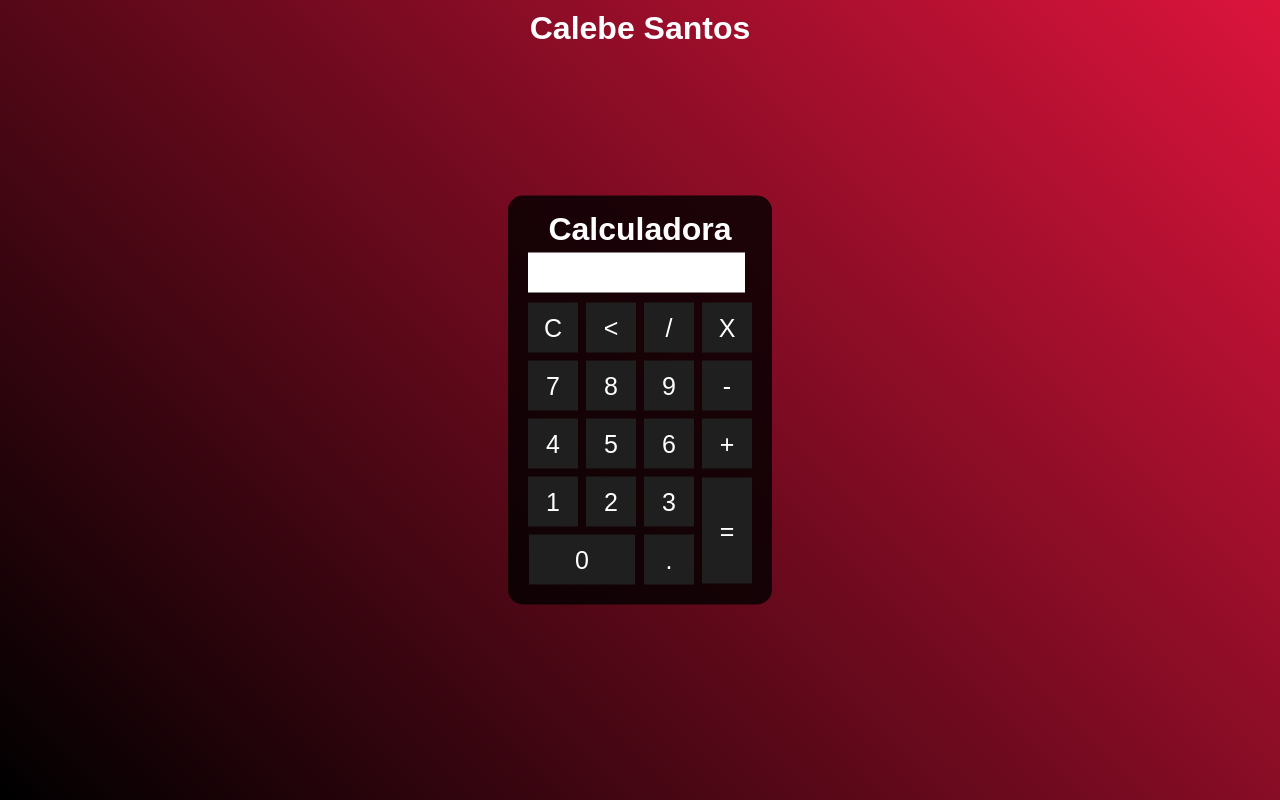
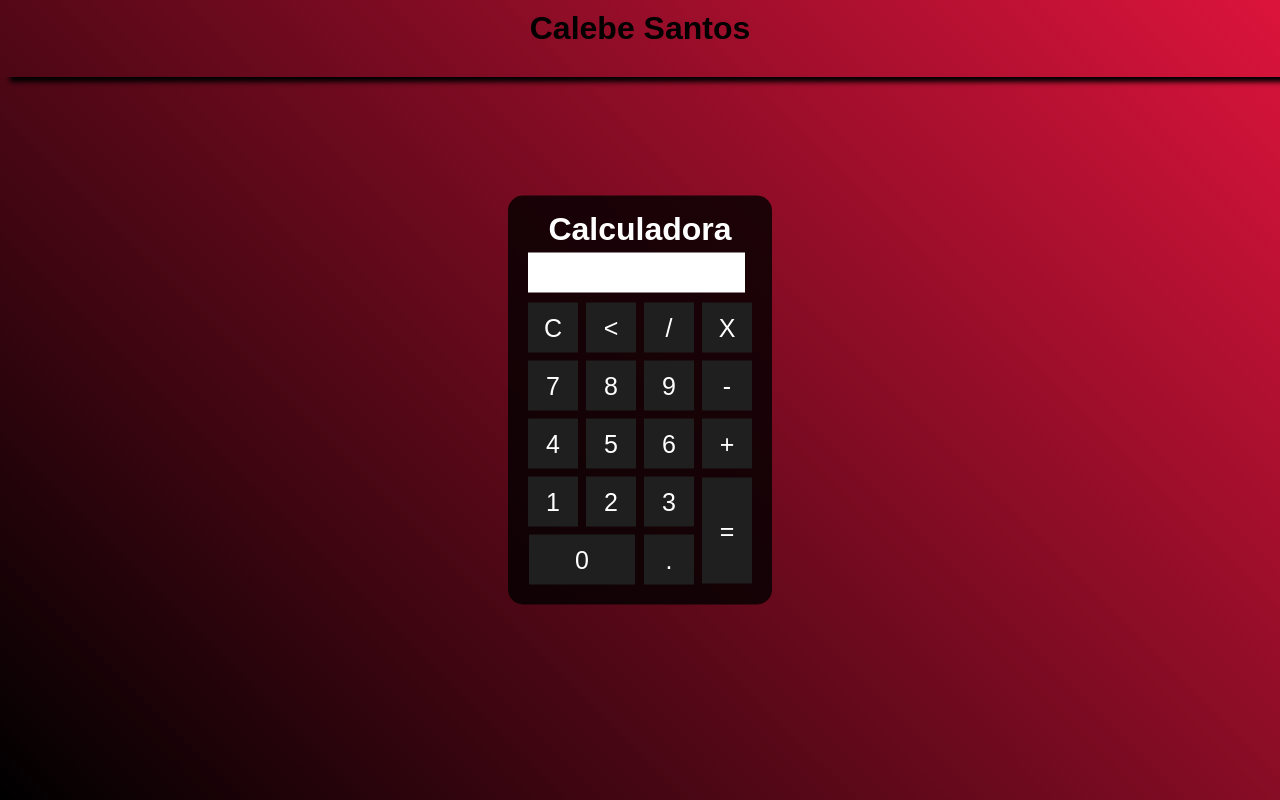
Before and after one commit to CalebeS/calculadora-js, a plain HTML site: page index.html in a window 1280 px wide. Drawn offline with Linux system fonts and the light colour scheme.

Commit message:
finalizado

```diff
--- a/style.css
+++ b/style.css
@@ -45,4 +45,6 @@
 
 .meu-nome {
   padding: 10px 20px 30px;
+  color: black;
+  box-shadow: 10px 5px 5px black;
 }
```
